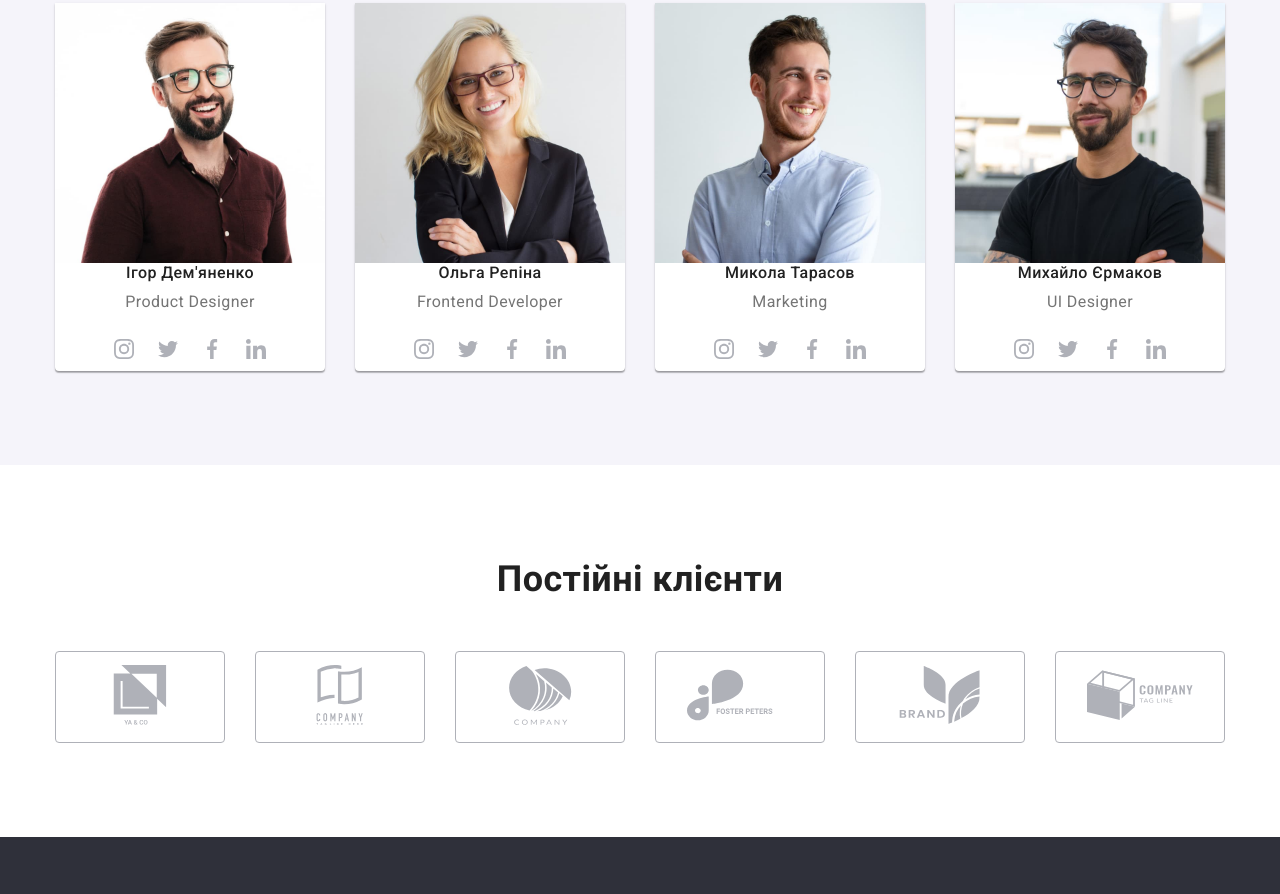
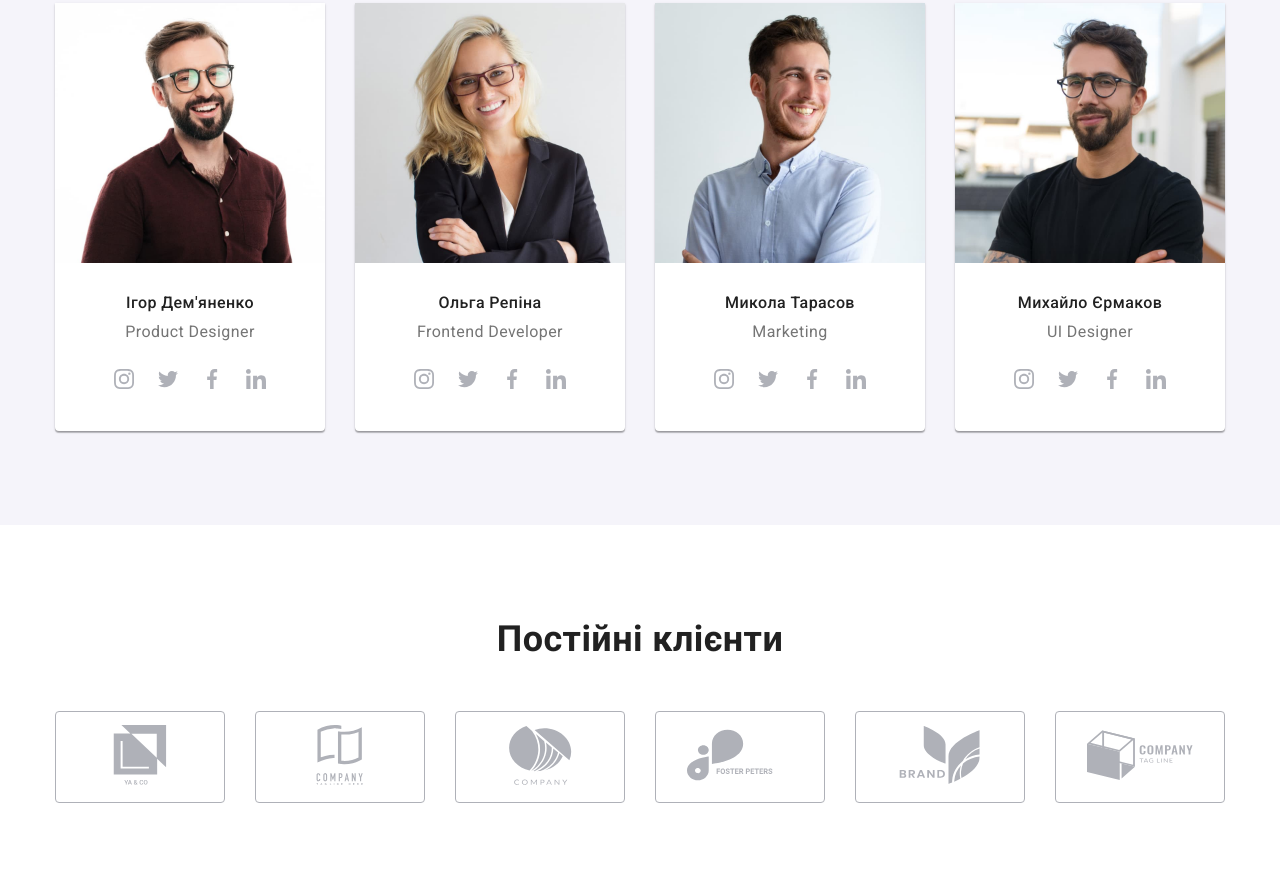
Before and after one commit to Larukhina-Tatiana/goit-markup-hw-04, a plain HTML site: page index.html in a window 1280 px wide. Shown: the part 1779-2673 px from the top of the page. Drawn offline with nearby package versions, Linux system fonts and the light colour scheme.

Commit message:
Исправлена ошибка отсуствия падиинга
Секция Наша команда

```diff
--- a/css/styles.css
+++ b/css/styles.css
@@ -333,10 +333,10 @@ margin-right: 50px;
   border-radius: 0px 0px 4px 4px;
 }
 
-/* .caption {
+.caption {
   padding-top: 30px;
   padding-bottom: 30px;
-} */
+}
 .team-subtitle {
   margin-bottom: 10px;
   font-weight: 500;
```
